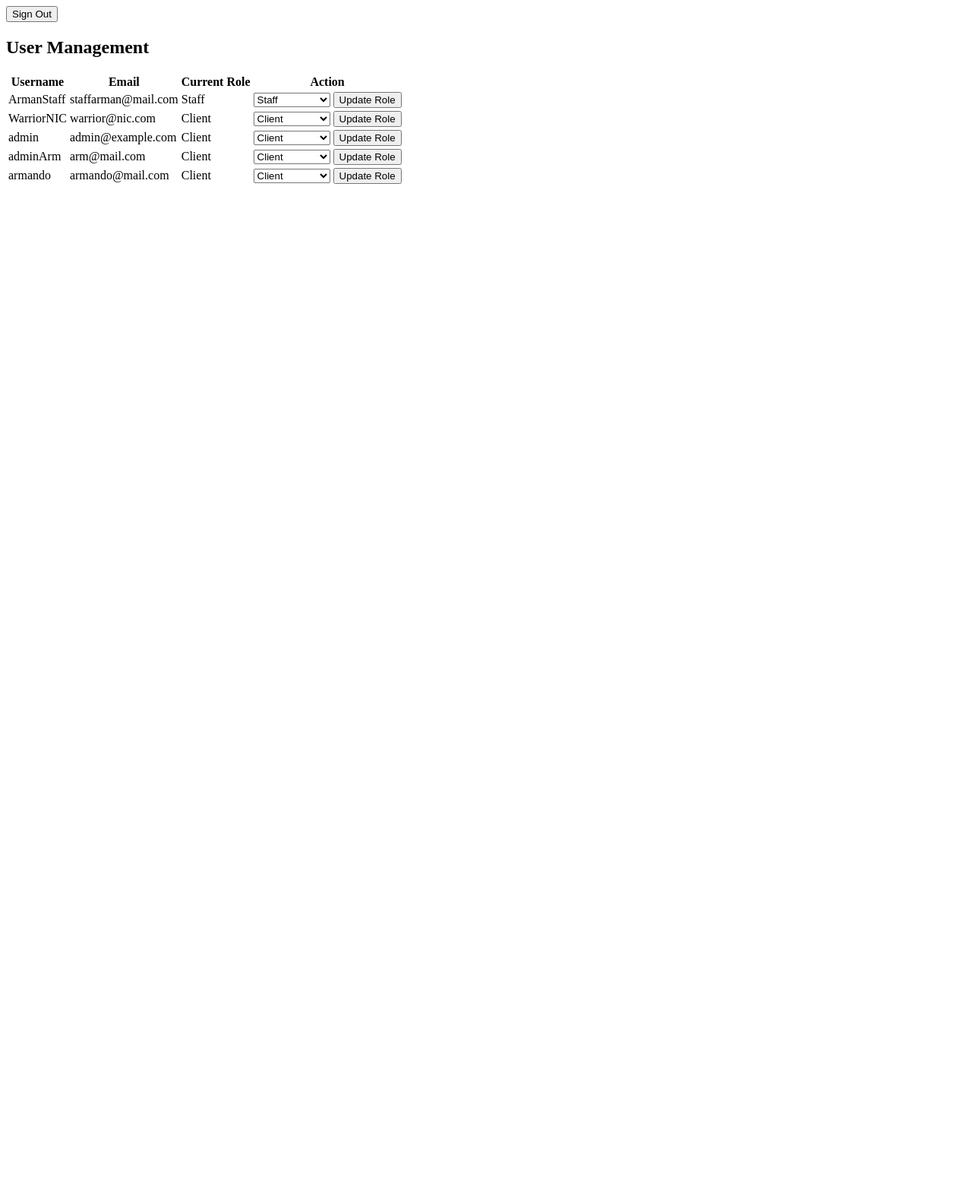
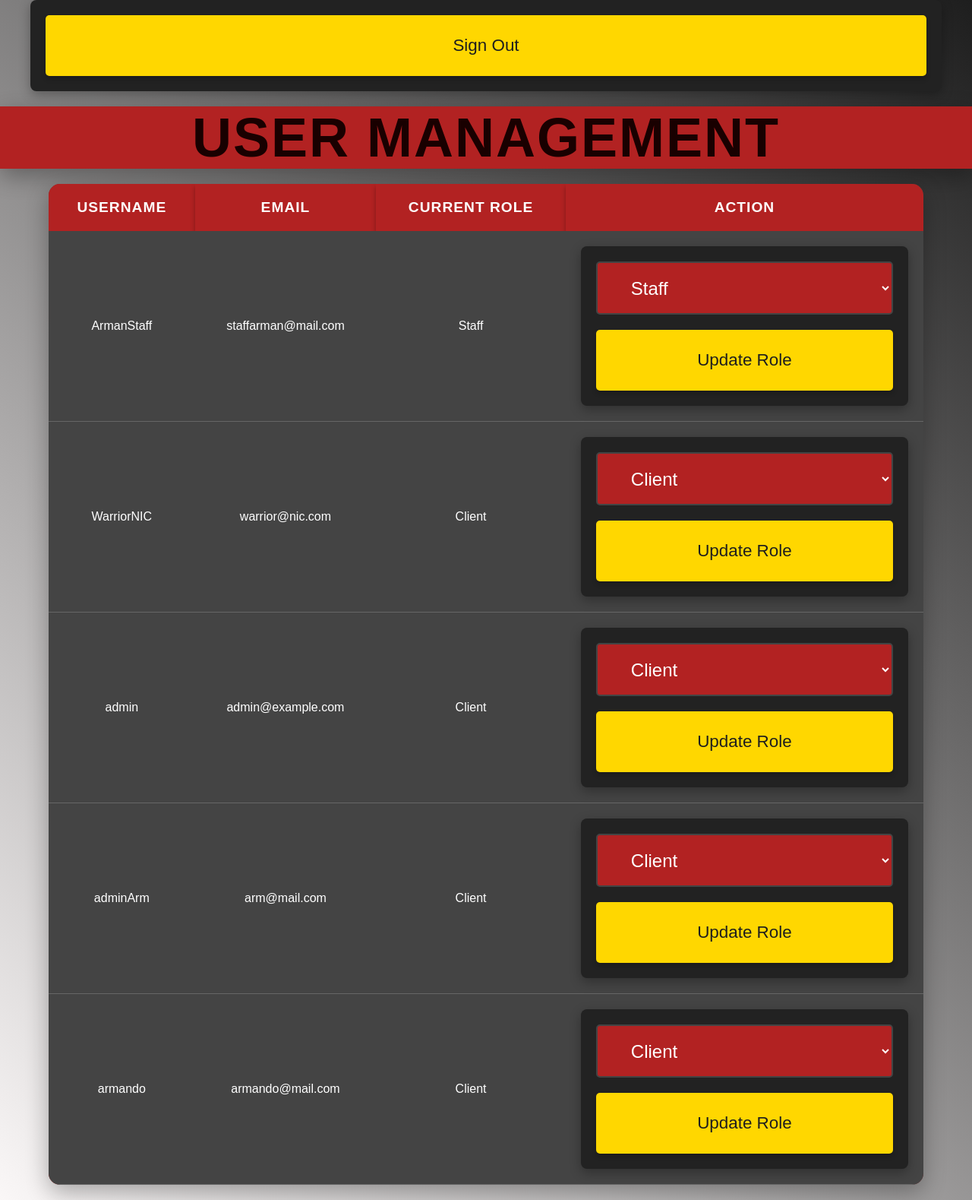
Before and after one commit to ArmandoMartinez3/dgl104-appdevproj-group6, a Django app: page /admin-home in a window 1280 px wide. Shown: the whole page at 76% size. Before the commit the page ends 242 px from the top, so only its background shows below. Run offline with Django 5.2, Linux system fonts and the light colour scheme; a user stored in the database is signed in; data comes from the database, SQL or seed files in the repository; both versions use the stored data as it was after the commit.

Commit message:
Style Admin Dashboard Connected to Backend

```diff
--- a/STMS/settings.py
+++ b/STMS/settings.py
@@ -126,6 +126,9 @@ USE_TZ = True
 # https://docs.djangoproject.com/en/5.1/howto/static-files/
 
 STATIC_URL = 'static/'
+STATICFILES_DIRS = [
+    BASE_DIR / "gymapp/static",
+]
 
 # Default primary key field type
 # https://docs.djangoproject.com/en/5.1/ref/settings/#default-auto-field
--- /dev/null
+++ b/gymapp/static/css/admin_home.css
@@ -0,0 +1,154 @@
+/* Styles admin_home*/
+* {
+    margin: 0;
+    padding: 0;
+    box-sizing: border-box;
+}
+
+body {
+    font-family: "Arial", sans-serif;
+    background: linear-gradient(45deg, #faf7f7, #1e1e1e);
+    color: #fff;
+    margin: 0;
+    padding: 0;
+}
+
+/* Header Styling */
+header {
+    background-color: #b22222;
+    padding: 1rem;
+    box-shadow: 0 4px 6px rgba(0, 0, 0, 0.3);
+}
+
+nav {
+    display: flex;
+    justify-content: space-between;
+    align-items: center;
+    max-width: 1200px;
+    margin: 0 auto;
+}
+
+.logo {
+    color: #fff;
+    font-size: 1.5em;
+    font-weight: bold;
+}
+
+.nav-links {
+    display: flex;
+    gap: 2rem;
+}
+
+.nav-links a {
+    color: #fff;
+    text-decoration: none;
+    font-weight: 500;
+    transition: color 0.3s ease;
+}
+
+.nav-links a:hover {
+    color: #ffd700;
+}
+
+h2 {
+    text-align: center;
+    margin: 20px 0;
+    color: #190000;
+    font-size: 4.5em;
+    font-weight: bold;
+    letter-spacing: 2px;
+    text-transform: uppercase;
+    background-color: #b22222;
+    box-shadow: 0 10px 30px rgba(0, 0, 0, 0.3);
+}
+
+.table {
+    width: 90%;
+    margin: 20px auto;
+    border-collapse: collapse;
+    background: linear-gradient(45deg, #b22222, #444);
+    border-radius: 15px;
+    overflow: hidden;
+    box-shadow: 0 10px 30px rgba(0, 0, 0, 0.3);
+}
+
+.table th {
+    padding: 20px;
+    text-align: center;
+    background-color: #b22222;
+    color: #fff;
+    font-size: 1.2em;
+    font-weight: 600;
+    letter-spacing: 1px;
+    text-transform: uppercase;
+    box-shadow: 0 4px 6px rgba(0, 0, 0, 0.3);
+    transition: all 0.3s ease;
+}
+
+.table td {
+    padding: 20px;
+    text-align: center;
+    font-size: 1em;
+    background-color: #444;
+    border-bottom: 1px solid #666;
+    transition: background-color 0.3s ease;
+}
+
+.table tr:hover td {
+    background-color: #555;
+    transform: translateY(-5px);
+}
+
+form {
+    display: flex;
+    flex-direction: column;
+    align-items: center;
+    width: 100%;
+    padding: 20px;
+    background-color: #222;
+    border-radius: 8px;
+    box-shadow: 0 5px 15px rgba(0, 0, 0, 0.3);
+}
+
+form select {
+    padding: 5px 40px;
+    font-size: 1.5em;
+    font-weight: 300;
+    margin-bottom: 20px;
+    background-color: #b22222;
+    color: #fff;
+    border: 2px solid #444;
+    border-radius: 5px;
+    width: 100%;
+    max-width: none;
+    box-sizing: border-box;
+    transition: background-color 0.3s ease;
+    height: 70px;
+    position: relative;
+    padding-right: 100px;
+}
+
+form button {
+    padding: 20px 40px;
+    background-color: #ffd700;
+    color: #1e1e1e;
+    font-size: 1.4em;
+    font-weight: 300;
+    border: none;
+    border-radius: 5px;
+    cursor: pointer;
+    display: flex;
+    align-items: center;
+    justify-content: center;
+    width: 100%;
+    max-width: none;
+    transition: background-color 0.3s ease;
+    box-shadow: 0 4px 6px rgba(0, 0, 0, 0.2);
+    height: 80px;
+    text-align: center;
+}
+
+form button:hover {
+    background-color: #ffcc00;
+    box-shadow: 0 0 12px rgba(255, 215, 0, 1);
+}
--- a/gymapp/templates/admin/admin_home.html
+++ b/gymapp/templates/admin/admin_home.html
@@ -1,4 +1,10 @@
 {% extends "base.html" %}
+{% load static %}
+
+{% block extra_css %}
+<link rel="stylesheet" href="{% static 'css/admin_home.css' %}">
+{% endblock %}
+
 {% block content %}
 <h2>User Management</h2>
 
--- a/gymapp/templates/admin/t.admin_home.html
+++ b/gymapp/templates/admin/t.admin_home.html
@@ -6,9 +6,7 @@
     <title>User Management</title>
     <link rel="stylesheet" href="t_admin_home.css" />
   </head>
-  <body>
-    <h2>User Management</h2>
-    <!-- Header Section -->
+  <body>    <!-- Header Section -->
     <header>
       <nav>
         <div class="logo">GymSync</div>
--- a/gymapp/templates/base.html
+++ b/gymapp/templates/base.html
@@ -1,7 +1,9 @@
+{% load static %}
 <!DOCTYPE html>
 <html lang="es">
 <head>
     <title>GymApp</title>
+    {% block extra_css %}{% endblock %}
 </head>
 <body>
     <nav>
```
Also changed, not shown: db.sqlite3.
